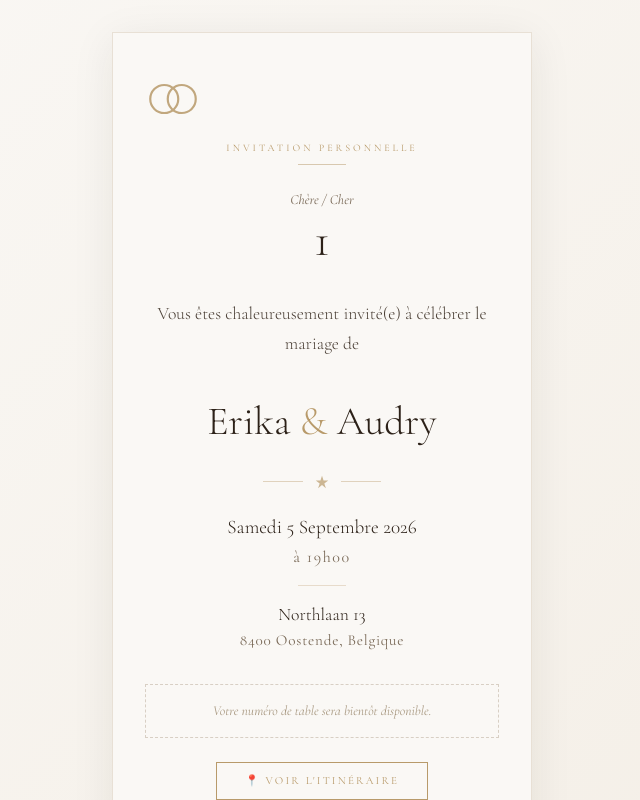
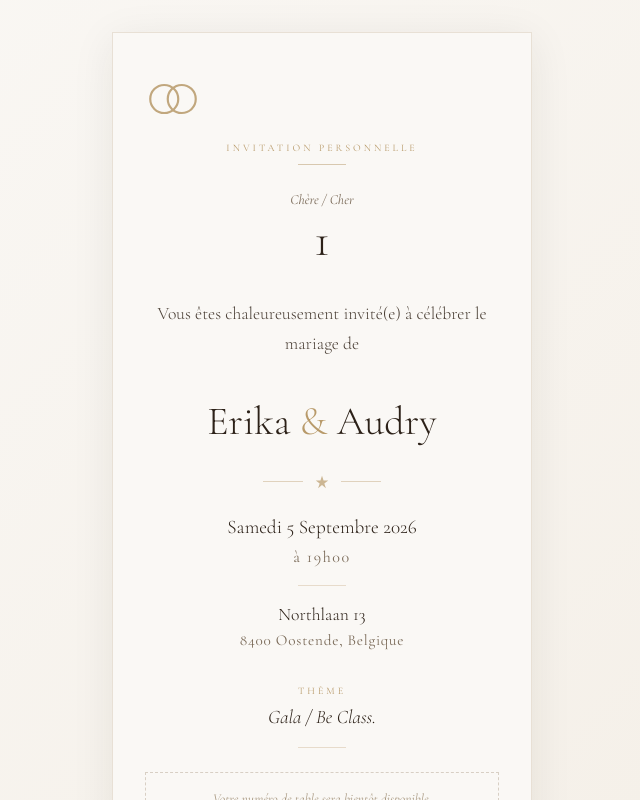
Before and after one commit to brayann-Ouandji/invitation-mariage, a Next.js app: page /invitation/1 in a window 1280 px wide. Shown: the top 800 px of the page, without its empty margins (318-958 px from the left). Built offline with nearby package versions, Linux system fonts and the light colour scheme; no server answers; the database is empty.

Commit message:
ajout thème sur billet

```diff
--- a/app/invitation/[nom]/page.tsx
+++ b/app/invitation/[nom]/page.tsx
@@ -106,6 +106,18 @@ export default async function InvitationPage({ params }: Props) {
             <p style={{ fontSize: "0.95rem", color: "#7a6a58", letterSpacing: "0.05em" }}>8400 Oostende, Belgique</p>
           </div>
 
+          {/* Thème */}
+<div style={{ marginBottom: "1rem" }}>
+  <p style={{ fontSize: "10px", letterSpacing: "0.3em", textTransform: "uppercase", color: "#b89a6a", marginBottom: "0.25rem" }}>
+    Thème
+  </p>
+  <p style={{ fontSize: "1.2rem", fontWeight: 300, color: "#2c2118", fontStyle: "italic" }}>
+    Gala / Be Class.
+  </p>
+</div>
+
+<div style={{ height: "1px", width: "48px", background: "#b89a6a", opacity: 0.3, margin: "1rem auto" }} />
+
           {/* Numéro de table */}
           {numeroTable ? (
             <div style={{
```
